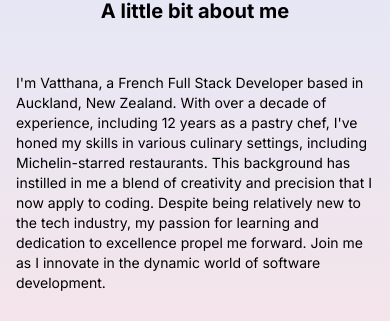
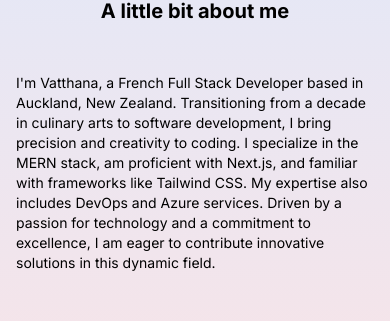
Before and after one commit to VatthanaB/framer-next-portoflio, a Next.js app: page /about in a window 390 px wide. Shown: the part 275-596 px from the top of the page. Built offline with nearby package versions, Linux system fonts and the light colour scheme.

Commit message:
Update AboutPage and Homepage layout and content

```diff
--- a/src/app/about/page.jsx
+++ b/src/app/about/page.jsx
@@ -44,14 +44,13 @@ const AboutPage = () => {
             {/* BIOGRAPHY DESC */}
             <p className="text-sm md:text-lg">
               I'm Vatthana, a French Full Stack Developer based in Auckland, New
-              Zealand. With over a decade of experience, including 12 years as a
-              pastry chef, I've honed my skills in various culinary settings,
-              including Michelin-starred restaurants. This background has
-              instilled in me a blend of creativity and precision that I now
-              apply to coding. Despite being relatively new to the tech
-              industry, my passion for learning and dedication to excellence
-              propel me forward. Join me as I innovate in the dynamic world of
-              software development.
+              Zealand. Transitioning from a decade in culinary arts to software
+              development, I bring precision and creativity to coding. I
+              specialize in the MERN stack, am proficient with Next.js, and
+              familiar with frameworks like Tailwind CSS. My expertise also
+              includes DevOps and Azure services. Driven by a passion for
+              technology and a commitment to excellence, I am eager to
+              contribute innovative solutions in this dynamic field.
             </p>
             {/* BIOGRAPHY QUOTE */}
             <span className=" text-xs md:text-base italic">
--- a/src/app/page.jsx
+++ b/src/app/page.jsx
@@ -11,9 +11,9 @@ const Homepage = () => {
       animate={{ y: "0%" }}
       transition={{ duration: 1 }}
     >
-      <div className="h-full flex flex-col lg:flex-row px-4 sm:px-8 md:px-12 lg:px-20 xl:px-48">
+      <div className="h-full flex flex-col lg:flex-row px-4 sm:px-8 md:px-12 lg:px-20 xl:px-48 ">
         {/* IMAGE CONTAINER */}
-        <div className="h-1/5 lg:h-full lg:w-1/2 relative flex items-center justify-center">
+        <div className="h-1/5 lg:h-full lg:w-1/2 relative flex items-center justify-center mr-20 ">
           <Image
             src="/hero.jpg"
             alt=""
```
